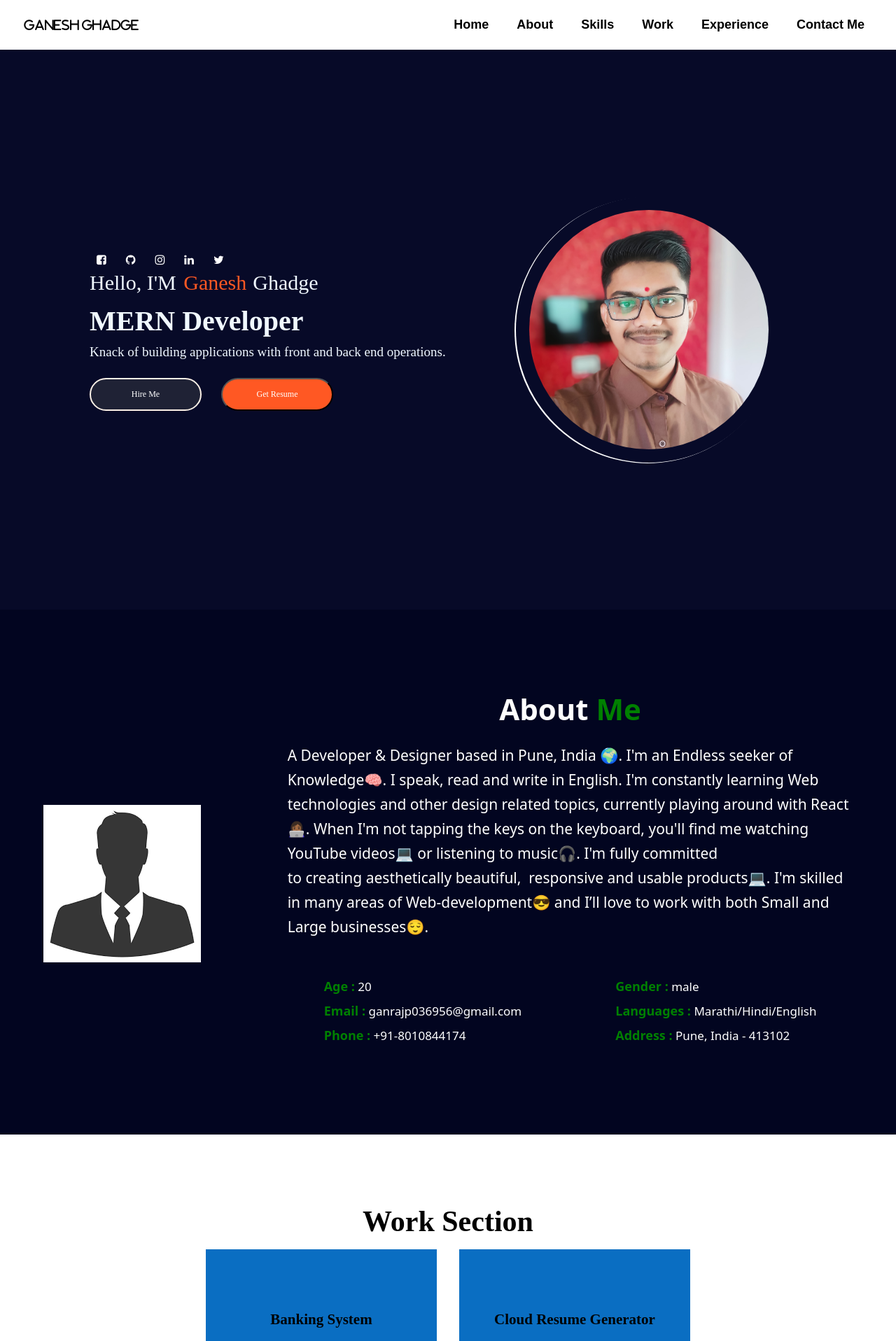
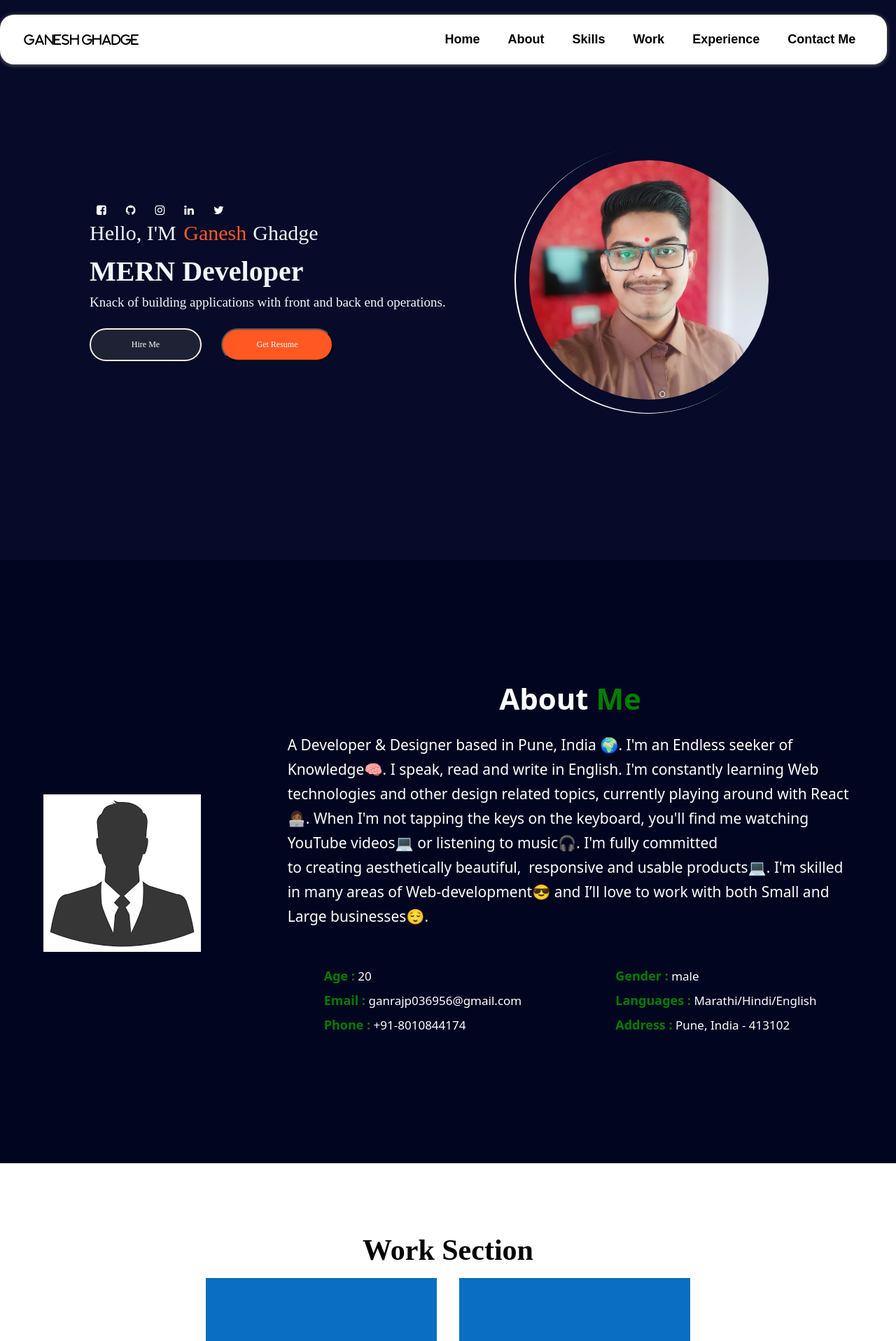
Before and after one commit to ganraj21/Portfolio-Web-Application, a React (Create React App) app: page / in a window 1280 px wide. Shown: the top 1916 px of the page at 70% size. Built offline with nearby package versions, Linux system fonts and the light colour scheme.

Commit message:
style change

```diff
--- a/src/pages/About.css
+++ b/src/pages/About.css
@@ -5,6 +5,7 @@
   align-items: center;
   justify-content: center;
   align-content: center;
+  padding: 60px 0;
 }
 
 .container_01 {
@@ -13,6 +14,7 @@
   justify-content: center;
   align-items: center;
   align-content: center;
+  padding: 120px 0;
 }
 .my_img {
   width: 30%;
@@ -72,14 +74,8 @@ h4 span {
 }
 
 @media screen and (min-width: 1024px) {
-  .container_01 {
-    height: 600px;
-  }
   .my_info {
     gap: 27px;
-  }
-  .about_me {
-    height: 750px;
   }
   .my_info p {
     font-size: 21px;
--- a/src/pages/Contact.css
+++ b/src/pages/Contact.css
@@ -4,6 +4,7 @@
   width: 100%;
   align-items: center;
   background-color: #e5e5e5;
+  padding: 120px 0;
 }
 .contact_section {
   width: 90%;
@@ -13,6 +14,7 @@
   align-items: center;
   align-content: center;
   background: #fff;
+  border-radius: 10px;
 }
 .contact_container {
   display: flex;
@@ -25,11 +27,13 @@
   flex-direction: column;
   background: blueviolet;
   height: 536px;
-  width: 416px;
   color: #fff;
   font-size: 18px;
   display: flex;
   justify-content: space-around;
+  width: 80% !important;
+  margin-top: -96px;
+  border-radius: 10px;
 }
 .form_container_left h2 {
   width: 401px;
@@ -46,9 +50,8 @@
   font-size: 19px;
   font-family: system-ui;
 }
-.form_container_right,
-.form_container_left {
-  width: 50%;
+.form_container_right {
+  width: 90%;
 }
 .form_container_right,
 .form_container_left {
@@ -116,7 +119,7 @@ input {
 }
 
 .user_message_form h3 {
-  font-size: 21px;
+  font-size: 39px;
   margin: 7px 0 17px 0;
   display: flex;
   font-family: cursive;
@@ -139,13 +142,18 @@ input {
   }
   .contact_section {
     width: 980px;
+    height: 618px;
   }
-
+  .form_container_left,
+  .form_container_right {
+    width: 50%;
+  }
   .form_container_left {
     border-radius: 10px;
-    width: 407px;
+    width: 420px !important;
     margin-left: -203px;
     justify-content: center;
+    margin-top: 0;
   }
   .form_container_left h2 {
     margin: -75px 0 20px 0 !important;
--- a/src/pages/Contact.jsx
+++ b/src/pages/Contact.jsx
@@ -66,7 +66,7 @@ function Contact() {
                     ></textarea>
                   </div>
                   <div className="user_send_msg_button">
-                    <button className="submit_msg">Submit</button>
+                    <button className="submit_msg">Send</button>
                   </div>
                 </form>
               </div>
--- a/src/pages/Navbar.css
+++ b/src/pages/Navbar.css
@@ -18,6 +18,11 @@ body {
   box-shadow: 0px 1px 6px 0px #6d6c6c;
   z-index: 100;
   height: 71px;
+  position: absolute;
+  top: 21px;
+  background: #fff;
+  width: 99%;
+  border-radius: 20px;
 }
 
 .logo {
--- a/src/pages/Navbar.jsx
+++ b/src/pages/Navbar.jsx
@@ -31,7 +31,7 @@ const Navbar = () => {
             </a>
           </div>
           <div className="MenuItems">
-            <a href="#about_me" onClick={closeMobileMenu}>
+            <a href="#about_myself" onClick={closeMobileMenu}>
               About
             </a>
           </div>
--- a/src/pages/Skills.css
+++ b/src/pages/Skills.css
@@ -30,7 +30,7 @@ h2 {
 .container_s {
   width: 100%;
   display: flex;
-  background-color: #e5e5e5;
+  background-color: #fff;
   align-content: flex-start;
   flex-direction: row;
   flex-wrap: wrap;
@@ -38,17 +38,19 @@ h2 {
   padding: 19px 0 20px 0;
 }
 .skill_box {
+  border-radius: 21px;
+  background: #f8f8f8;
+  box-shadow: 20px 20px 43px #bababa, -20px -20px 43px #ffffff;
   width: 80%;
   height: 233px;
   display: flex;
-  background-color: #fff;
   justify-content: center;
   flex-direction: row;
   margin: 9px;
   align-items: center;
 }
 .content_img_container img {
-  height: 70px;
+  height: 84px;
 }
 
 @media screen and (min-width: 1024px) {
```
